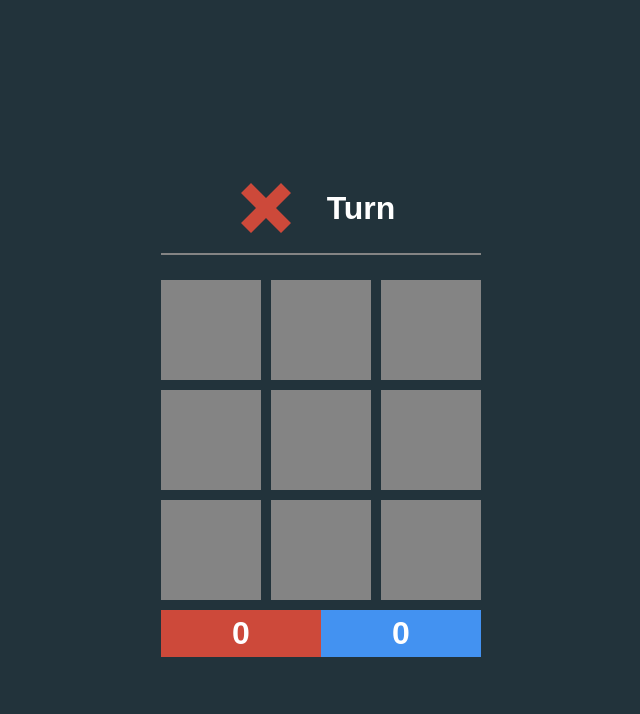
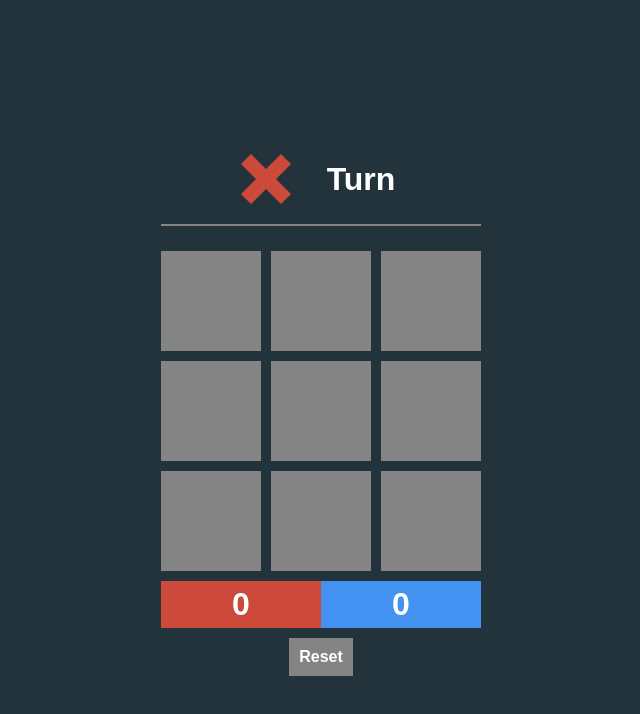
Before and after one commit to FrankGaz/TicTacToe_challenge, a React (Create React App) app in the folder tictactoe-challenge/: page / in a window 1280 px wide. Shown: the top 714 px of the page, without its empty margins (319-959 px from the left). Built offline with nearby package versions, Linux system fonts and the light colour scheme.

Commit message:
Commit 9 - Adds Reset Button

```diff
--- a/tictactoe-challenge/src/App.js
+++ b/tictactoe-challenge/src/App.js
@@ -109,6 +109,14 @@ const App = () => {
     setTie(null);
   };
 
+  // Reset Scores function
+  const resetScores = () => {
+    setScore({
+      X: 0,
+      O: 0,
+    });
+  };
+
   const handleClick = (square) => {
     let newSquares = [...squares];
     newSquares.splice(square, 1, turn);
@@ -126,6 +134,9 @@ const App = () => {
         onClick={handleClick}
       />
       <ScoreBoard scoreO={score.O} scoreX={score.X} />
+      <button className="resetButton" onClick={() => resetScores()}>
+        Reset
+      </button>
     </div>
   );
 };
--- a/tictactoe-challenge/src/styles/main.scss
+++ b/tictactoe-challenge/src/styles/main.scss
@@ -13,4 +13,20 @@
   align-items: center;
   height: 100vh;
   background-color: $backgroundColor;
+
+  .resetButton {
+    color: $white;
+    text-align: center;
+    font-size: 1em;
+    padding: 10px;
+    font-weight: bold;
+    background-color: $squareColor;
+    border: 0;
+    margin: 10px;
+    transition: all 0.2s;
+    &:hover{
+      background-color: $xColor;
+      border-radius: 10%;
+    }
+  }
 }
```
